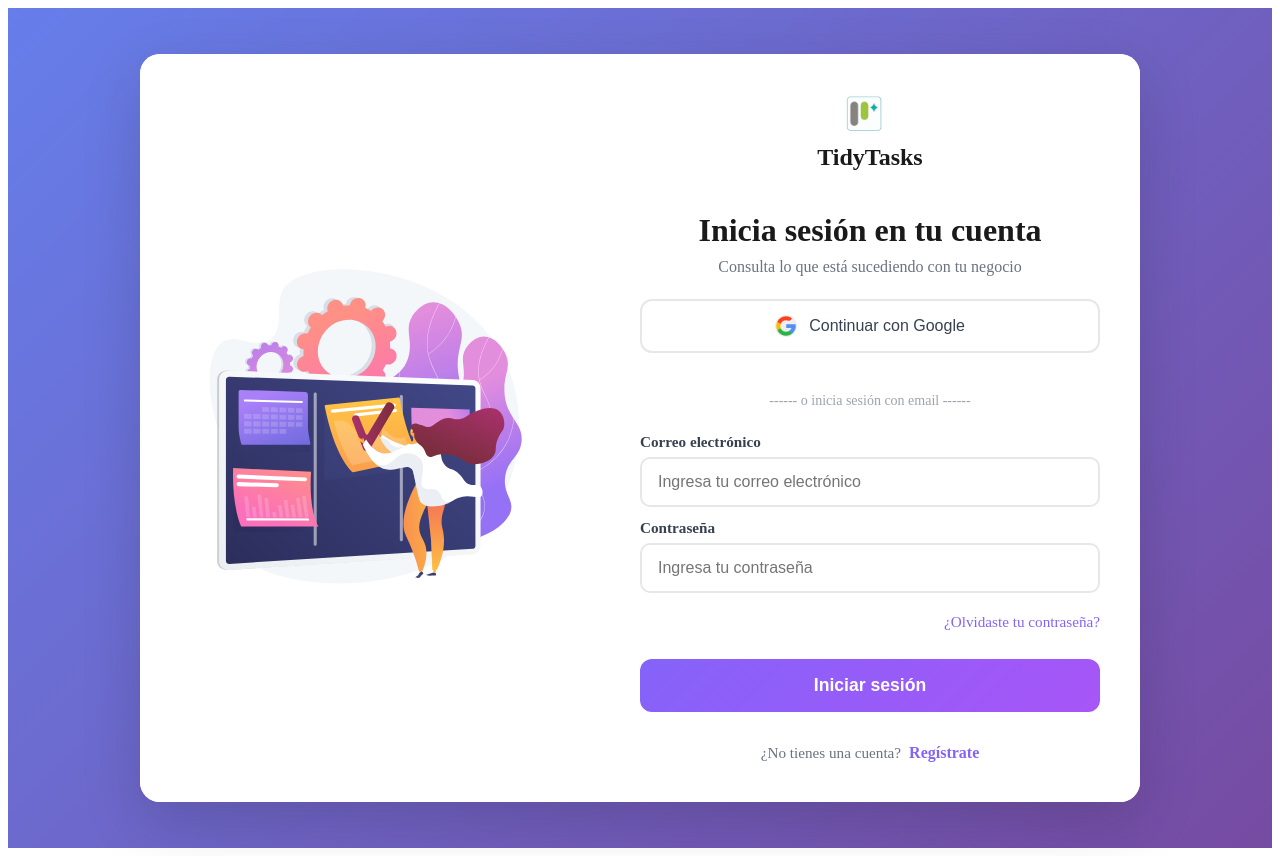
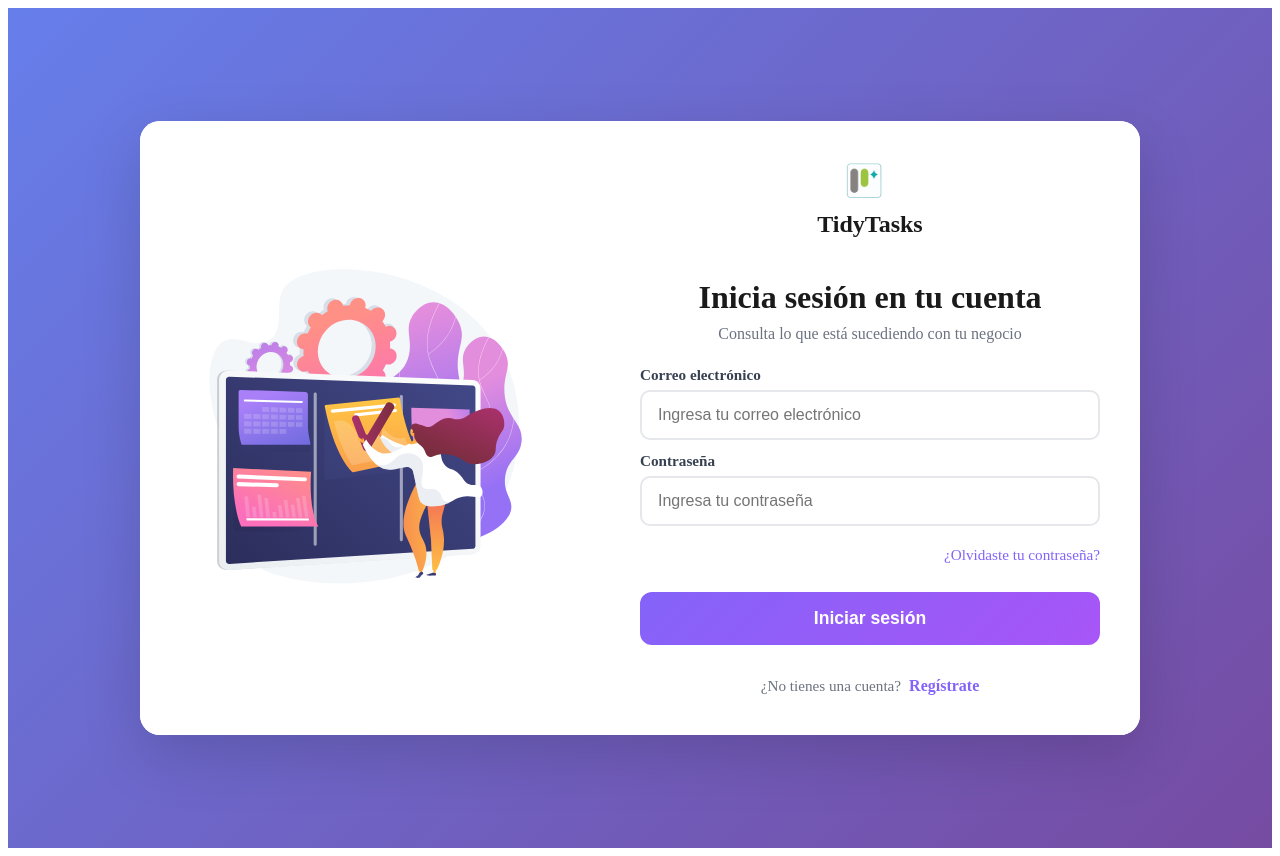
Before and after one commit to AndreyQuicenoC/tidytask-frontend, a website: page public/src/views/login.html in a window 1280 px wide. Drawn offline with Linux system fonts and the light colour scheme.

Commit message:
delet the button to login with google

```diff
--- a/public/src/views/login.html
+++ b/public/src/views/login.html
@@ -28,14 +28,16 @@
       <h1>Inicia sesión en tu cuenta</h1>
       <span>Consulta lo que está sucediendo con tu negocio</span>
 
-      <button type="button" class="google-login pulse-animation">
+      <!-- Botón para inicio de sesión con google comentado porque no se va a usar -->
+       <!-- PENDIENTE eliminación del código -->
+      <!-- <button type="button" class="google-login pulse-animation">
         <img src="/src/assets/content/google-icon.png" alt="Google" />
         <span>Continuar con Google</span>
       </button>
 
       <div class="divider">
         <span>------ o inicia sesión con email ------</span>
-      </div>
+      </div> -->
 
       <form id="login-form" method="POST" class="login-form">
         <div class="form-field">
```
